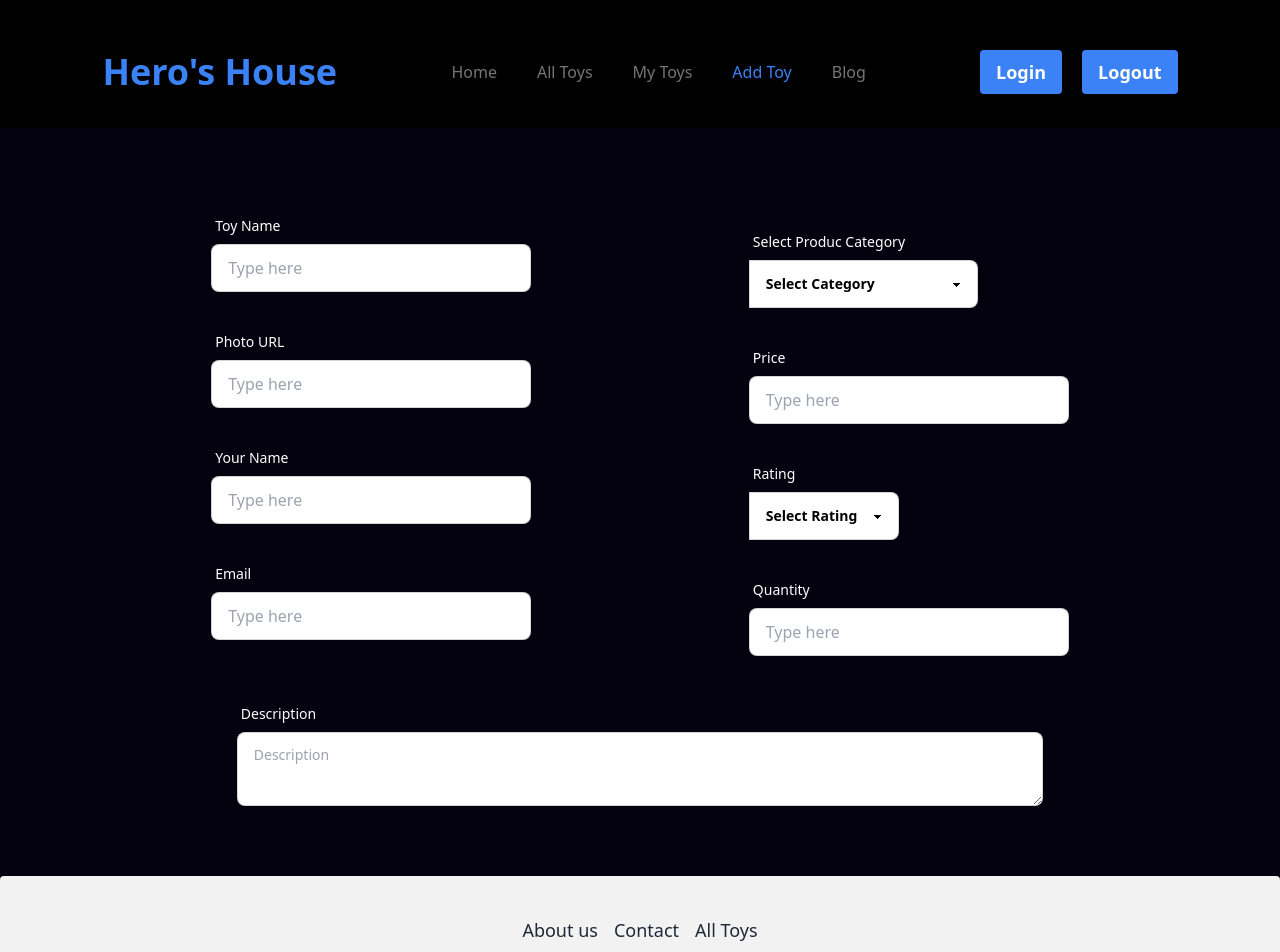
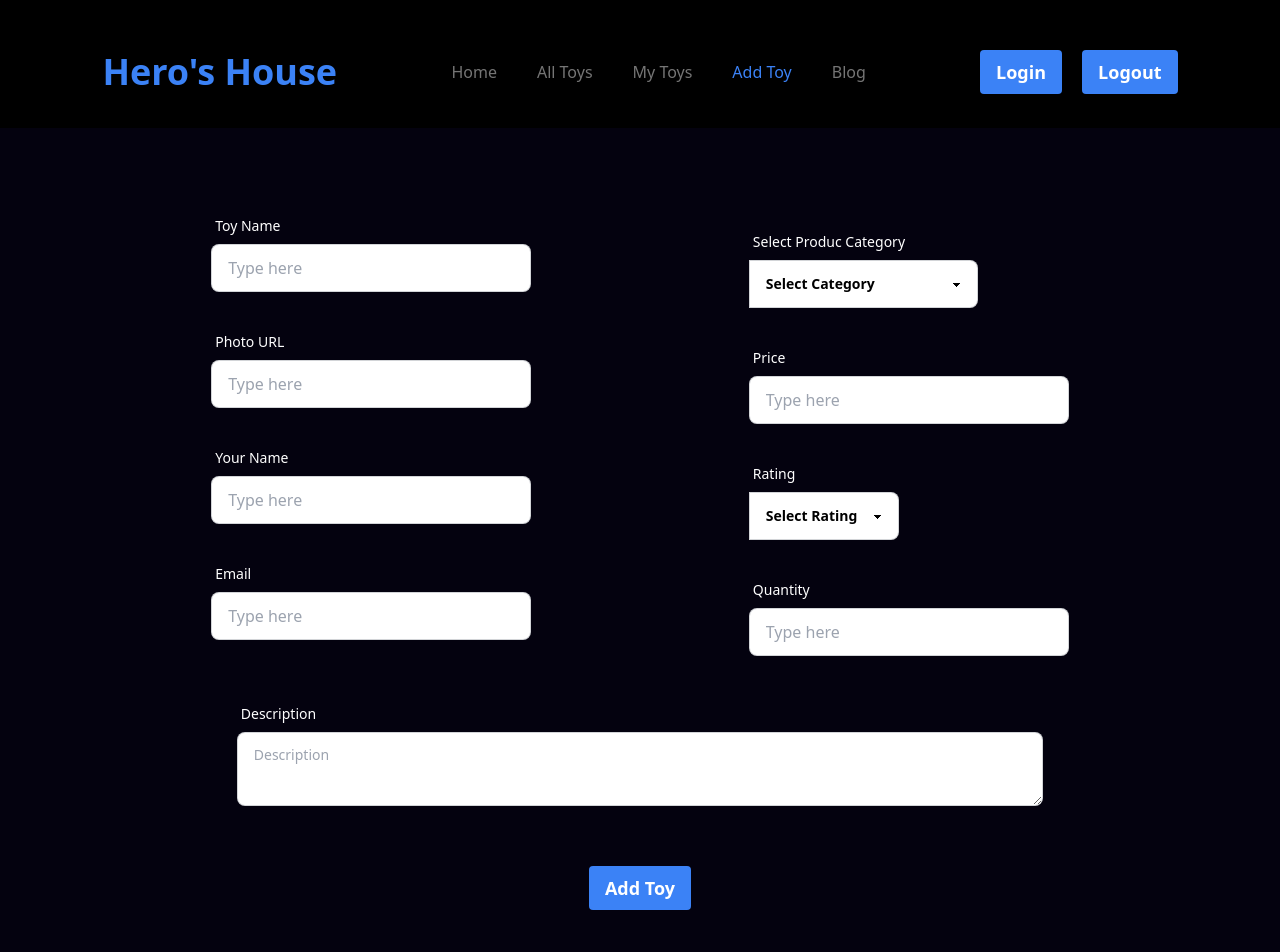
Before and after one commit to rabiulahsan/toy-shop-client, a React (Vite) app: page /addtoy in a window 1280 px wide. Shown: the top 952 px of the page. Built offline with nearby package versions, Linux system fonts and the light colour scheme; no server answers.

Commit message:
submit button added in add toy

```diff
--- a/src/Pages/AddToy/AddToy.jsx
+++ b/src/Pages/AddToy/AddToy.jsx
@@ -1,8 +1,19 @@
 // import React from 'react';
 
 const AddToy = () => {
+  const handleSubmit = (e) => {
+    e.preventDefault();
+    const form = e.target;
+    const textarea = form.textarea.value;
+    const category = form.category.value;
+    const name = form.name.value;
+    console.log(textarea, name, category);
+    console.log(e);
+    console.log(e.target);
+  };
   return (
     <div className="my-[5%] px-[8%]">
+      <form onSubmit={handleSubmit}>
         <div className="flex items-center justify-around text-black">
           <div className="form-control w-1/2 max-w-xs">
             {/* product name  */}
@@ -10,7 +21,9 @@ const AddToy = () => {
               <span className="label-text text-white">Toy Name</span>
             </label>
             <input
+              required
               type="text"
+              name="toyname"
               placeholder="Type here"
               className="input input-bordered w-full max-w-xs"
             />
@@ -20,7 +33,9 @@ const AddToy = () => {
               <span className="label-text text-white">Photo URL</span>
             </label>
             <input
+              required
               type="text"
+              name="photoURL"
               placeholder="Type here"
               className="input input-bordered w-full max-w-xs "
             />
@@ -30,7 +45,9 @@ const AddToy = () => {
               <span className="label-text text-white">Your Name</span>
             </label>
             <input
+              required
               type="text"
+              name="name"
               placeholder="Type here"
               className="input input-bordered w-full max-w-xs "
             />
@@ -40,7 +57,9 @@ const AddToy = () => {
               <span className="label-text text-white">Email</span>
             </label>
             <input
+              required
               type="email"
+              name="email"
               placeholder="Type here"
               className="input input-bordered w-full max-w-xs "
             />
@@ -53,7 +72,11 @@ const AddToy = () => {
               </span>
             </label>
             <div className="input-group">
-            <select className="select select-bordered text-black">
+              <select
+                required
+                className="select select-bordered text-black"
+                name="category"
+              >
                 <option disabled selected>
                   Select Category
                 </option>
@@ -72,7 +95,9 @@ const AddToy = () => {
               <span className="label-text text-white">Price</span>
             </label>
             <input
+              required
               type="text"
+              name="price"
               placeholder="Type here"
               className="input input-bordered w-full max-w-xs "
             />
@@ -82,7 +107,11 @@ const AddToy = () => {
               <span className="label-text text-white">Rating</span>
             </label>
             <div className="input-group">
-            <select className="select select-bordered text-black">
+              <select
+                required
+                className="select select-bordered text-black"
+                name="rating"
+              >
                 <option disabled selected>
                   Select Rating
                 </option>
@@ -98,7 +127,9 @@ const AddToy = () => {
               <span className="label-text text-white">Quantity</span>
             </label>
             <input
-            type="email"
+              required
+              type="text"
+              name="quantity"
               placeholder="Type here"
               className="input input-bordered w-full max-w-xs "
             />
@@ -108,9 +139,19 @@ const AddToy = () => {
           <span className="label-text text-white">Description</span>
         </label>
         <textarea
-        className="textarea textarea-bordered w-3/4 mx-[12.5%]"
+          required
+          className="textarea textarea-bordered w-3/4 mx-[12.5%] text-black"
           placeholder="Description"
+          name="textarea"
         ></textarea>
+        <div className="flex justify-center items-center my-[5%]">
+          <input
+            className="button-style cursor-pointer"
+            type="submit"
+            value="Add Toy"
+          />
+        </div>
+      </form>
     </div>
   );
 };
```
Lines whose indentation alone changed are shown as unchanged.
